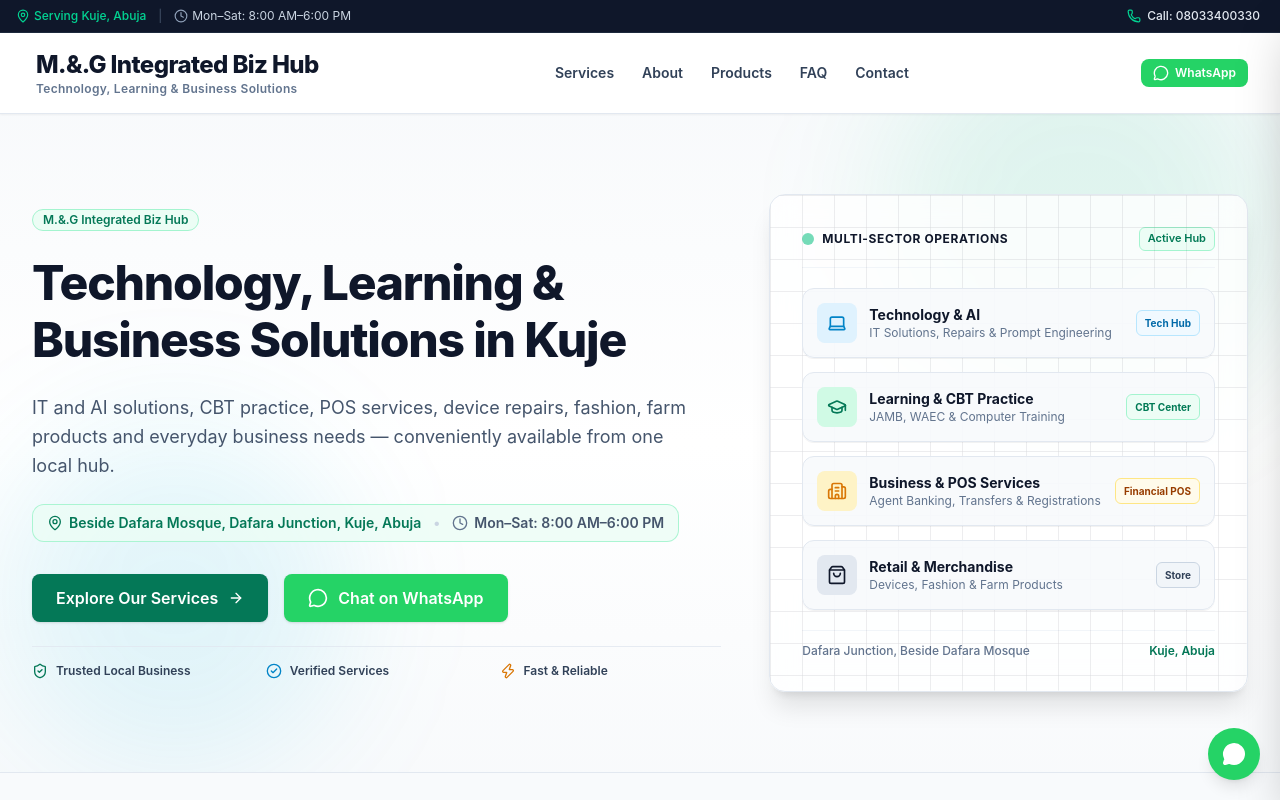
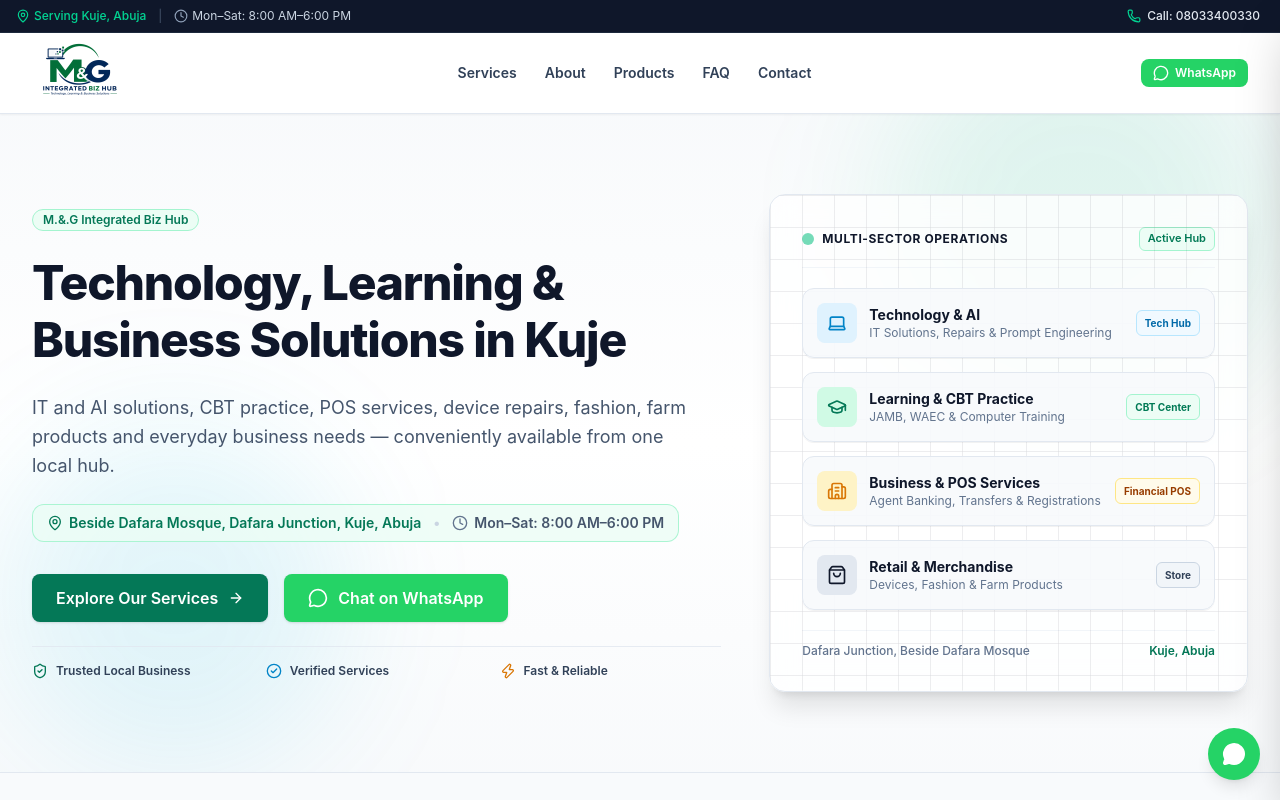
Before and after one commit to talk2marcel/m-g-integrated-biz-hub, a React (Vite) app: page / in a window 1280 px wide. Shown: the top 800 px of the page. Built offline with nearby package versions, Linux system fonts and the light colour scheme.

Commit message:
Integrate logo and complete website updates

```diff
--- a/index.html
+++ b/index.html
@@ -4,6 +4,7 @@
     <meta charset="UTF-8" />
     <meta name="viewport" content="width=device-width, initial-scale=1.0" />
     <meta name="theme-color" content="#047857" />
+    <link rel="icon" type="image/png" href="/images/logo.png" />
 
     <title>M.&.G Integrated Biz Hub | IT, CBT Practice, POS &amp; Retail Center - Kuje, Abuja</title>
     <meta name="title" content="M.&.G Integrated Biz Hub | IT, CBT Practice, POS &amp; Retail Center - Kuje, Abuja" />
--- a/src/components/Footer.jsx
+++ b/src/components/Footer.jsx
@@ -11,14 +11,21 @@
     <footer className="bg-[var(--color-brand-slate)] text-white border-t-4 border-[var(--color-brand-gold)]">
       <div className="max-w-7xl mx-auto px-4 sm:px-6 lg:px-8 py-12 lg:py-16">
         <div className="grid grid-cols-1 md:grid-cols-2 lg:grid-cols-4 gap-8 lg:gap-12">
-          {/* Column 1: Business Info */}
+          {/* Column 1: Business Info with Logo */}
           <div className="space-y-4">
-            <h3 className="text-xl font-extrabold tracking-tight text-white">
-              {businessInfo.name}
-            </h3>
-            <p className="text-sm text-slate-300 font-medium leading-relaxed">
-              {businessInfo.tagline}
-            </p>
+            <img
+              src="/images/logo.png"
+              alt="M.&.G Integrated Biz Hub"
+              className="h-16 w-auto"
+            />
+            <div>
+              <h3 className="text-xl font-extrabold tracking-tight text-white">
+                {businessInfo.name}
+              </h3>
+              <p className="text-sm text-slate-300 font-medium leading-relaxed mt-2">
+                {businessInfo.tagline}
+              </p>
+            </div>
             <div className="pt-2 text-xs text-amber-400 font-semibold">
               Kuje, Abuja, Nigeria
             </div>
--- a/src/components/Navbar.jsx
+++ b/src/components/Navbar.jsx
@@ -1,6 +1,5 @@
 import { useState } from 'react';
 import { Menu, X, MessageCircle, ArrowUpRight } from 'lucide-react';
-import { businessInfo } from '../data/businessInfo';
 import { getWhatsAppLink } from '../utils/whatsapp';
 import Button from './Button';
 import NoticeBar from './NoticeBar';
@@ -37,20 +36,18 @@
       <nav className="border-b border-slate-200 bg-white/95 backdrop-blur-sm" aria-label="Main Navigation">
         <div className="max-w-7xl mx-auto px-4 sm:px-6 lg:px-8">
           <div className="flex items-center justify-between h-16 sm:h-20">
-            {/* Text-Based M.&.G Branding (No Logo created per requirements) */}
+            {/* Logo Branding */}
             <div className="flex-shrink-0">
               <a
                 href="#hero"
-                className="group flex flex-col focus-visible:outline-none focus-visible:ring-2 focus-visible:ring-[var(--color-brand-emerald)] rounded-md p-1 transition-opacity"
+                className="inline-flex focus-visible:outline-none focus-visible:ring-2 focus-visible:ring-[var(--color-brand-emerald)] rounded-md transition-opacity hover:opacity-80"
+                title="M.&.G Integrated Biz Hub"
               >
-                <div className="flex items-center gap-1.5">
-                  <span className="text-xl sm:text-2xl font-extrabold tracking-tight text-[var(--color-brand-slate)] group-hover:text-[var(--color-brand-emerald)] transition-colors">
-                    {businessInfo.name}
-                  </span>
-                </div>
-                <span className="text-[10px] sm:text-xs font-semibold text-slate-500 tracking-wide">
-                  {businessInfo.tagline}
-                </span>
+                <img
+                  src="/images/logo.png"
+                  alt="M.&.G Integrated Biz Hub"
+                  className="h-12 sm:h-16 w-auto"
+                />
               </a>
             </div>
 
--- a/src/components/ProductShowcase.jsx
+++ b/src/components/ProductShowcase.jsx
@@ -62,7 +62,7 @@
       .map((item) => `${item.name} x${item.quantity}`)
       .join(', ');
     const totalSummary = subtotal > 0 ? `₦${subtotal.toLocaleString('en-NG')}` : 'Price on Request';
-    const message = `Hello M.&.G Integrated Biz Hub, I would like to place this order: ${itemSummary}. Total: ${totalSummary}. Please confirm product availability and delivery details.`;
+    const message = `Hello M.&.G Integrated Biz Hub, I would like to order: ${itemSummary}. Total: ${totalSummary}. Please confirm product availability and delivery details.`;
     const checkoutUrl = getWhatsAppLink(message, PRIMARY_WHATSAPP_NUMBER);
 
     window.open(checkoutUrl, '_blank', 'noopener,noreferrer');
```
Also changed, not shown: public/images/logo.png (added).
